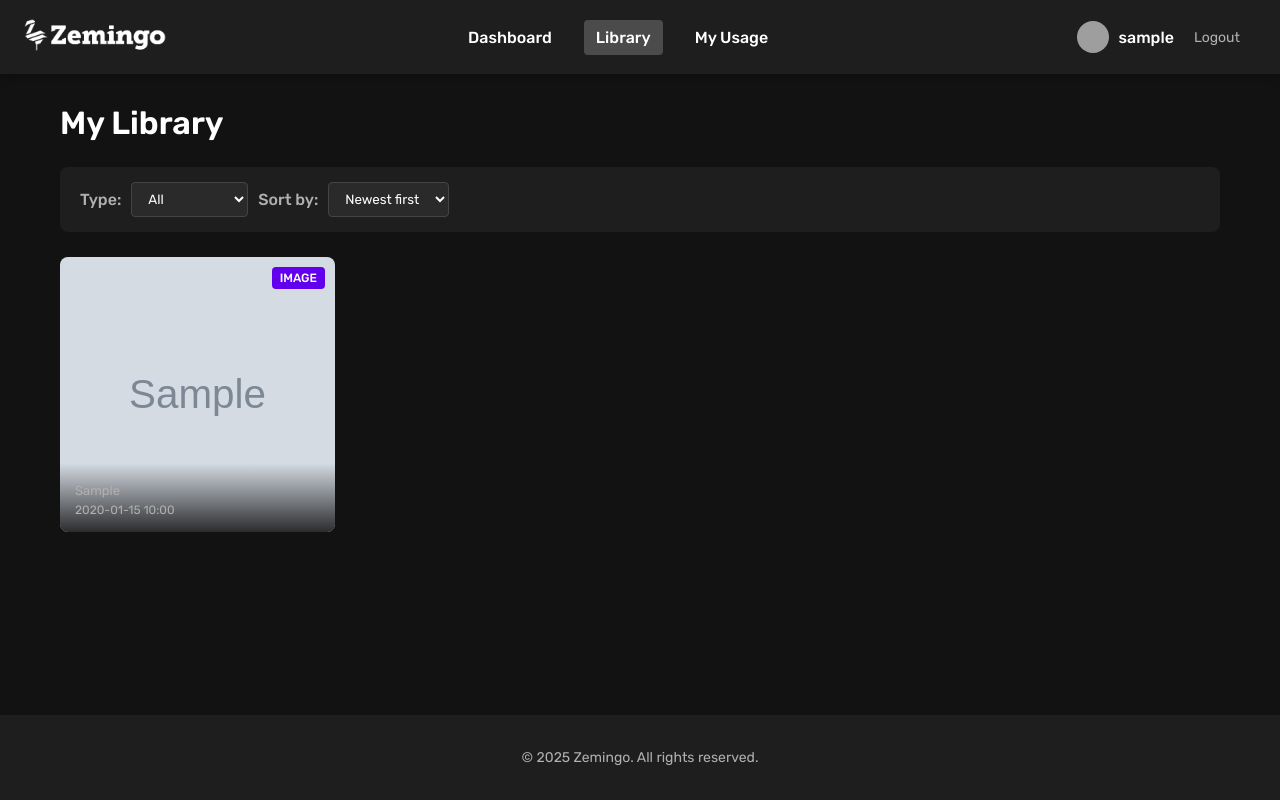
After one commit to rpriscu/ai-image-generator, a Flask app: page /library in a window 1280 px wide. The commit adds this page. Run offline with Flask 3, Linux system fonts and the light colour scheme; a user stored in the database is signed in; tables that the repository leaves empty hold one stand-in row (values such as "Sample post"); grey boxes marked "Sample" are stand-in pictures; parts of the project's set-up code (start-up, migrations or seed data) failed here and were passed over; grey boxes are pictures that could not be loaded.

Commit message:
Add user asset library feature with detailed views and downloads

```diff
--- a/app/routes/user_routes.py
+++ b/app/routes/user_routes.py
@@ -1,9 +1,13 @@
-from flask import Blueprint, redirect, url_for, render_template, request, jsonify, session, flash, current_app
+from flask import Blueprint, redirect, url_for, render_template, request, jsonify, session, flash, current_app, send_file
 from app.utils.security import require_login, get_user_info
 from app.services.fal_api import fal_api_service, AVAILABLE_MODELS
 from app.services.usage_tracker import track_usage, usage_tracker
-from app.models.models import MonthlyUsage
+from app.models.models import MonthlyUsage, Asset, AssetType, db
 import logging
+import os
+from datetime import datetime
+import requests
+from urllib.parse import urlparse
 
 user_bp = Blueprint('user', __name__)
 logger = logging.getLogger(__name__)
@@ -58,6 +62,7 @@ def generate():
             return jsonify({'error': 'Invalid model selected'}), 400
 
         model = AVAILABLE_MODELS[model_id]
+        user_id = session.get('user_id')
 
         # For premium models (both REST API direct and fal_client), we generate one image at a time
         if model.get('use_rest_api', False) or model.get('use_fal_client', False):
@@ -70,6 +75,17 @@ def generate():
                 )
 
                 if 'image_url' in result:
+                    # Save to database
+                    asset = Asset(
+                        user_id=user_id,
+                        file_url=result['image_url'],
+                        type=AssetType.image,
+                        prompt=prompt,
+                        model=model['name']
+                    )
+                    db.session.add(asset)
+                    db.session.commit()
+
                     return jsonify({'image_urls': [result['image_url']]})
                 else:
                     return jsonify({'error': 'Failed to generate image with premium model'}), 500
@@ -94,7 +110,22 @@ def generate():
             )
 
             if 'image_url' in result:
-                image_urls.append(result['image_url'])
+                image_url = result['image_url']
+                image_urls.append(image_url)
+
+                # Save to database
+                asset = Asset(
+                    user_id=user_id,
+                    file_url=image_url,
+                    type=AssetType.image,
+                    prompt=prompt,
+                    model=model['name']
+                )
+                db.session.add(asset)
+
+        # Commit all assets at once for better performance
+        if image_urls:
+            db.session.commit()
 
         # If we couldn't generate any images, return an error
         if not image_urls:
@@ -128,6 +159,115 @@ def usage_stats():
         usage_history=usage_history
     )
 
+@user_bp.route('/library')
+@require_login
+def library():
+    """Library page showing all user assets"""
+    user_id = session.get('user_id')
+    user_info = get_user_info()
+
+    # Get filter parameters
+    asset_type = request.args.get('type', 'all')
+    sort_by = request.args.get('sort', 'newest')
+
+    # Build query for assets
+    query = Asset.query.filter_by(user_id=user_id)
+
+    # Apply type filter if specified
+    if asset_type != 'all':
+        try:
+            asset_type_enum = AssetType[asset_type]
+            query = query.filter_by(type=asset_type_enum)
+        except (KeyError, ValueError):
+            # Invalid asset type, ignore filter
+            pass
+
+    # Apply sorting
+    if sort_by == 'oldest':
+        query = query.order_by(Asset.created_at.asc())
+    else:  # default to newest
+        query = query.order_by(Asset.created_at.desc())
+
+    # Get all assets
+    assets = query.all()
+
+    return render_template(
+        'user/library.html',
+        user=user_info,
+        assets=assets,
+        filter_type=asset_type,
+        sort_by=sort_by
+    )
+
+@user_bp.route('/asset/<int:asset_id>')
+@require_login
+def asset_detail(asset_id):
+    """Asset detail page"""
+    user_id = session.get('user_id')
+    user_info = get_user_info()
+
+    # Get the asset, ensuring it belongs to the current user
+    asset = Asset.query.filter_by(id=asset_id, user_id=user_id).first_or_404()
+
+    return render_template(
+        'user/asset_detail.html',
+        user=user_info,
+        asset=asset
+    )
+
+@user_bp.route('/asset/<int:asset_id>/download')
+@require_login
+def asset_download(asset_id):
+    """Download an asset"""
+    user_id = session.get('user_id')
+
+    # Get the asset, ensuring it belongs to the current user
+    asset = Asset.query.filter_by(id=asset_id, user_id=user_id).first_or_404()
+
+    # Parse URL to extract the filename
+    parsed_url = urlparse(asset.file_url)
+    filename = os.path.basename(parsed_url.path)
+
+    # If no filename was found, use a default
+    if not filename or '.' not in filename:
+        if asset.type == AssetType.image:
+            filename = f"asset_{asset.id}.png"
+        elif asset.type == AssetType.video:
+            filename = f"asset_{asset.id}.mp4"
+        else:
+            filename = f"asset_{asset.id}.gif"
+
+    # For remote URLs, fetch the file content first
+    if asset.file_url.startswith(('http://', 'https://')):
+        try:
+            response = requests.get(asset.file_url, stream=True)
+            response.raise_for_status()
+
+            # Create a temporary file with the downloaded content
+            temp_dir = os.path.join(current_app.root_path, 'static', 'temp')
+            os.makedirs(temp_dir, exist_ok=True)
+
+            temp_file = os.path.join(temp_dir, filename)
+            with open(temp_file, 'wb') as f:
+                for chunk in response.iter_content(chunk_size=8192):
+                    f.write(chunk)
+
+            # Send the downloaded file to the user
+            return send_file(temp_file, as_attachment=True, download_name=filename)
+
+        except Exception as e:
+            logger.exception(f"Error downloading asset: {str(e)}")
+            flash(f"Error downloading asset: {str(e)}", "error")
+            return redirect(url_for('user.asset_detail', asset_id=asset_id))
+
+    # For local files, send them directly
+    try:
+        return send_file(asset.file_url, as_attachment=True, download_name=filename)
+    except Exception as e:
+        logger.exception(f"Error downloading asset: {str(e)}")
+        flash(f"Error downloading asset: {str(e)}", "error")
+        return redirect(url_for('user.asset_detail', asset_id=asset_id))
+
 @user_bp.route('/api/model-info/<model_id>', methods=['GET'])
 @require_login
 def get_model_info(model_id):
--- a/app/templates/user/layout.html
+++ b/app/templates/user/layout.html
@@ -186,6 +186,7 @@
 
         <nav class="header-nav">
             <a href="{{ url_for('user.dashboard') }}" class="nav-link {% if request.endpoint == 'user.dashboard' %}active{% endif %}">Dashboard</a>
+            <a href="{{ url_for('user.library') }}" class="nav-link {% if request.endpoint == 'user.library' or request.endpoint == 'user.asset_detail' %}active{% endif %}">Library</a>
             <a href="{{ url_for('user.usage_stats') }}" class="nav-link {% if request.endpoint == 'user.usage_stats' %}active{% endif %}">My Usage</a>
         </nav>
 
--- /dev/null
+++ b/app/templates/user/library.html
@@ -0,0 +1,250 @@
+{% extends "user/layout.html" %}
+
+{% block title %}Library - Zemingo AI Image Generator{% endblock %}
+
+{% block head %}
+<style>
+    .library-header {
+        display: flex;
+        justify-content: space-between;
+        align-items: center;
+        margin-bottom: 25px;
+    }
+
+    .library-title {
+        margin: 0;
+        font-size: 32px;
+        font-weight: 600;
+    }
+
+    .filters {
+        display: flex;
+        gap: 15px;
+        align-items: center;
+        background-color: var(--surface);
+        padding: 15px 20px;
+        border-radius: 8px;
+        margin-bottom: 25px;
+    }
+
+    .filter-group {
+        display: flex;
+        align-items: center;
+        gap: 10px;
+    }
+
+    .filter-label {
+        font-weight: 500;
+        color: var(--text-secondary);
+    }
+
+    .filter-select {
+        background-color: var(--surface-light);
+        border: 1px solid #444;
+        border-radius: 4px;
+        padding: 8px 12px;
+        color: var(--text);
+        font-family: 'Rubik', sans-serif;
+    }
+
+    .filter-select option {
+        background-color: var(--surface-light);
+        color: var(--text);
+    }
+
+    .asset-grid {
+        display: grid;
+        grid-template-columns: repeat(auto-fill, minmax(250px, 1fr));
+        gap: 20px;
+        margin-bottom: 30px;
+    }
+
+    .asset-card {
+        background-color: var(--surface);
+        border-radius: 8px;
+        overflow: hidden;
+        transition: transform 0.2s, box-shadow 0.2s;
+        position: relative;
+    }
+
+    .asset-card:hover {
+        transform: translateY(-5px);
+        box-shadow: 0 10px 20px rgba(0, 0, 0, 0.3);
+    }
+
+    .asset-thumbnail {
+        width: 100%;
+        aspect-ratio: 1 / 1;
+        object-fit: cover;
+        display: block;
+    }
+
+    .asset-overlay {
+        position: absolute;
+        bottom: 0;
+        left: 0;
+        width: 100%;
+        background: linear-gradient(transparent, rgba(0, 0, 0, 0.8));
+        padding: 20px 15px 15px;
+        box-sizing: border-box;
+    }
+
+    .asset-type {
+        position: absolute;
+        top: 10px;
+        right: 10px;
+        background-color: var(--primary);
+        color: white;
+        padding: 4px 8px;
+        border-radius: 4px;
+        font-size: 12px;
+        font-weight: 500;
+        text-transform: uppercase;
+    }
+
+    .asset-model {
+        font-size: 13px;
+        color: var(--text-secondary);
+        margin-bottom: 5px;
+    }
+
+    .asset-date {
+        font-size: 12px;
+        color: var(--text-secondary);
+    }
+
+    .asset-actions {
+        position: absolute;
+        top: 10px;
+        left: 10px;
+        display: flex;
+        gap: 8px;
+        opacity: 0;
+        transition: opacity 0.2s;
+    }
+
+    .asset-card:hover .asset-actions {
+        opacity: 1;
+    }
+
+    .asset-action {
+        background-color: rgba(0, 0, 0, 0.6);
+        color: white;
+        width: 32px;
+        height: 32px;
+        border-radius: 50%;
+        display: flex;
+        align-items: center;
+        justify-content: center;
+        text-decoration: none;
+        transition: background-color 0.2s;
+    }
+
+    .asset-action:hover {
+        background-color: var(--primary);
+    }
+
+    .empty-library {
+        text-align: center;
+        padding: 50px 20px;
+        color: var(--text-secondary);
+    }
+
+    .empty-library h3 {
+        font-size: 24px;
+        margin-bottom: 15px;
+    }
+
+    .empty-library p {
+        margin-bottom: 25px;
+    }
+
+    .empty-library a {
+        background-color: var(--primary);
+        color: white;
+        padding: 10px 20px;
+        border-radius: 4px;
+        text-decoration: none;
+        font-weight: 500;
+        transition: background-color 0.2s;
+    }
+
+    .empty-library a:hover {
+        background-color: #7722ff;
+    }
+
+    @media (max-width: 768px) {
+        .library-header {
+            flex-direction: column;
+            align-items: flex-start;
+            gap: 15px;
+        }
+
+        .filters {
+            flex-direction: column;
+            align-items: flex-start;
+        }
+
+        .asset-grid {
+            grid-template-columns: repeat(auto-fill, minmax(150px, 1fr));
+        }
+    }
+</style>
+{% endblock %}
+
+{% block content %}
+<div class="library-header">
+    <h1 class="library-title">My Library</h1>
+</div>
+
+<div class="filters">
+    <form id="filter-form" method="get" action="{{ url_for('user.library') }}">
+        <div class="filter-group">
+            <label class="filter-label" for="type">Type:</label>
+            <select class="filter-select" id="type" name="type" onchange="document.getElementById('filter-form').submit()">
+                <option value="all" {% if filter_type == 'all' %}selected{% endif %}>All</option>
+                <option value="image" {% if filter_type == 'image' %}selected{% endif %}>Images</option>
+                <option value="video" {% if filter_type == 'video' %}selected{% endif %}>Videos</option>
+                <option value="animation" {% if filter_type == 'animation' %}selected{% endif %}>Animations</option>
+            </select>
+
+            <label class="filter-label" for="sort">Sort by:</label>
+            <select class="filter-select" id="sort" name="sort" onchange="document.getElementById('filter-form').submit()">
+                <option value="newest" {% if sort_by == 'newest' %}selected{% endif %}>Newest first</option>
+                <option value="oldest" {% if sort_by == 'oldest' %}selected{% endif %}>Oldest first</option>
+            </select>
+        </div>
+    </form>
+</div>
+
+{% if assets %}
+<div class="asset-grid">
+    {% for asset in assets %}
+    <div class="asset-card">
+        <div class="asset-type">{{ asset.type.value }}</div>
+        <a href="{{ url_for('user.asset_detail', asset_id=asset.id) }}">
+            <img src="{{ asset.file_url }}" alt="Asset #{{ asset.id }}" class="asset-thumbnail">
+        </a>
+        <div class="asset-actions">
+            <a href="{{ url_for('user.asset_download', asset_id=asset.id) }}" class="asset-action" title="Download">
+                <i class="fas fa-download"></i>
+            </a>
+            <a href="{{ url_for('user.asset_detail', asset_id=asset.id) }}" class="asset-action" title="View details">
+                <i class="fas fa-info"></i>
+            </a>
+        </div>
+        <div class="asset-overlay">
+            <div class="asset-model">{{ asset.model }}</div>
+            <div class="asset-date">{{ asset.created_at.strftime('%Y-%m-%d %H:%M') }}</div>
+        </div>
+    </div>
+    {% endfor %}
+</div>
+{% else %}
+<div class="empty-library">
+    <h3>Your library is empty</h3>
+    <p>Start generating images to build your library!</p>
+    <a href="{{ url_for('user.dashboard') }}">Create your first asset</a>
+</div>
+{% endif %}
+{% endblock %}
```
Also changed, not shown: app/models/models.py (+32 -0 lines), app/templates/user/asset_detail.html (added, +184 -0 lines), app/templates/user/dashboard.html (+12 -0 lines), migrations/versions/5e08ddd8afe1_add_asset_model.py (added, +38 -0 lines), run.py (+24 -0 lines).
